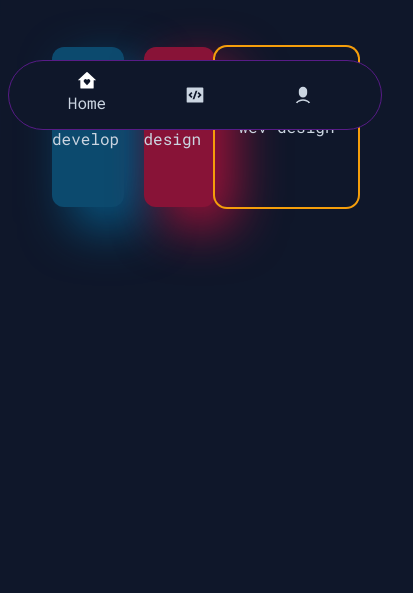
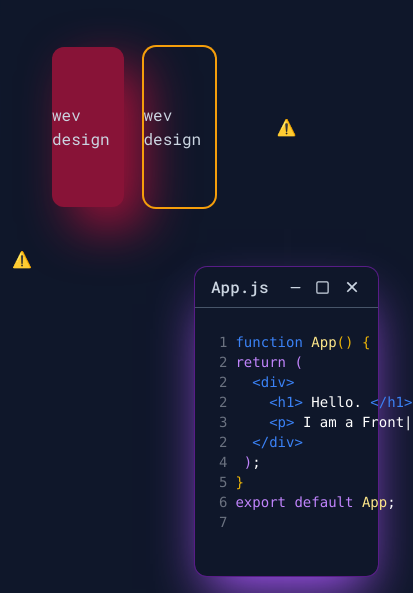
Before and after one commit to AbidHasanPiash/abidhasanNextjs, a Next.js app: page / in a window 390 px wide. Shown: the part 706-1299 px from the top of the page, 413 px wide, since content can reach past the window. Before the commit the page ends 1084 px from the top, so only its background shows below. Built offline with nearby package versions, Linux system fonts and the light colour scheme; no server answers.

Commit message:
remove old nav bar

```diff
--- a/components/Layout.jsx
+++ b/components/Layout.jsx
@@ -1,6 +1,4 @@
-import Navbar from "./Navbar"
 import NavMenu from "./NavMenu";
-import NavbarM from "./NavbarM"
 import { useRouter } from "next/router";
 
 export default function Layout({ children }) {
@@ -11,7 +9,6 @@ export default function Layout({ children }) {
       <main>
         {children}
       </main>
-      {location.asPath != '/bankofabid' && <NavbarM/>}
     </>
   )
 }
--- a/components/Navbar.jsx
+++ /dev/null
@@ -1,85 +0,0 @@
-import {useState} from "react";
-import { useRouter } from "next/router";
-import Link from "next/link";
-import Image from "next/image";
-import Logo from "../public/image/logo.png";
-
-export default function Navbar() {
-  const navMenuItem = [
-    { title: "Home", link: "/" },
-    { title: "Portfolio", link: "/portfolio" },
-    { title: "About", link: "/about" },
-  ];
-  const location = useRouter();
-  const [isOpen, setIsOpen] = useState(false);
-  const hamburgerLine = `h-1 w-6 my-1 rounded-full bg-white transition ease transform duration-300`;
-  return (
-    <nav className="hidden lg:block fixed top-0 backdrop-blur-sm w-screen h-fit select-none z-50">
-        <div className="flex items-center justify-between max-w-7xl mx-auto py-4 px-6">
-            <div>
-                <Image
-                    src={Logo}
-                    alt="logo"
-                    className="w-8 cursor-pointer"
-                />
-            </div>
-            <ul className={`hidden md:flex items-center justify-center text-xl space-x-5`}>
-                {navMenuItem.map((item, index) => (
-                    <li key={index} className={`px-3 rounded-full ${location.asPath  === item.link ? 'ring-2 ring-purple-500' : 'hover:text-slate-200 hover:scale-105'} duration-200`}>
-                        <Link href={item.link} className='flex space-x-2'>
-                            <p className={`${location.asPath  === item.link ? 'block' : 'scale-0'}`}> ˂  </p>
-                            <p>{item.title}</p>
-                            <p className={`${location.asPath  === item.link ? 'block' : 'scale-0'}`}> /˃ </p>
-                        </Link>
-                    </li>
-                ))}
-            </ul>
-            <button className="md:hidden flex flex-col h-6 w-12 justify-center items-center group" onClick={() => setIsOpen(!isOpen)} >
-                <div className={`${hamburgerLine} ${
-                    isOpen
-                    ? "rotate-45 translate-y-1.5 opacity-50 group-hover:opacity-100 scale-[150%]"
-                    : "opacity-50 group-hover:opacity-100"
-                }`}
-                />
-                <div className={`${hamburgerLine} ${
-                    isOpen
-                    ? "-rotate-45 -translate-y-1.5 opacity-50 group-hover:opacity-100 scale-[150%]"
-                    : "opacity-50 group-hover:opacity-100"
-                }`}
-                />
-            </button>
-            <ul
-                className={`${isOpen
-                    ? 'block fixed top-0 left-0 ease-in-out duration-300'
-                    : 'ease-in-out duration-300 h-screen fixed -left-full'}
-                    md:hidden bg-slate-800 text-xl w-4/6 h-screen border-r border-purple-900 shadow-2xl shadow-purple-800
-                    flex flex-col items-center justify-center space-y-10`}
-            >
-                <div className="flex flex-col items-center justify-center">
-                    <Image src={Logo} alt="logo" className="w-20 cursor-pointer" />
-                    <h1 className="text-sm">Abid Hasan</h1>
-                </div>
-                <div>
-                    {navMenuItem.map((item, index) => (
-                        <li
-                            key={index}
-                            onClick={() =>
-                            setIsOpen(!isOpen)}
-                            className={`${location.asPath  === item.link
-                                ? 'ring-2 ring-purple-500'
-                                : 'hover:text-slate-200 hover:scale-105'}
-                                lg:text-2xl px-3 rounded-full my-10 mx-8`
-                        }>
-                            <Link href={item.link} className='flex space-x-2'>
-                                <p className={`${location.asPath  === item.link ? 'block' : 'hidden'}`}> ˂  </p>
-                                <p>{item.title}</p>
-                                <p className={`${location.asPath  === item.link ? 'block' : 'hidden'}`}> /˃ </p>
-                            </Link>
-                        </li>
-                    ))}
-                </div>
-            </ul>
-      </div>
-    </nav>
-  )
-}
--- a/components/NavbarM.jsx
+++ /dev/null
@@ -1,47 +0,0 @@
-import Link from "next/link";
-import { useRouter } from "next/router";
-import React, { useState } from "react";
-import { RiUser6Fill, RiCodeBoxFill, RiHomeHeartFill } from "react-icons/ri";
-
-export default function NavbarM() {
-  const location = useRouter();
-  const Menus = [
-    { name: "Home", icon: <RiHomeHeartFill />, link: "/" },
-    { name: "Portfolio", icon: <RiCodeBoxFill />, link: "/portfolio" },
-    { name: "About", icon: <RiUser6Fill />, link: "/about" },
-  ];
-  const [active, setActive] = useState(location.asPath);
-  return (
-    <div className="z-50 lg:hidden fixed left-0 right-0 bottom-0 bg-slate-900 border border-purple-900 px-6 m-2 rounded-full">
-      <ul className="flex items-center justify-between">
-        {Menus.map((menu, i) => (
-          <li key={i} className="w-screen">
-            <Link href={menu.link}>
-              <div
-                className=" flex items-center justify-center flex-col text-center pt-6"
-                onClick={() => setActive(menu.link)}
-              >
-                <span
-                  className={`text-xl cursor-pointer duration-300 ${
-                    menu.link === active && "-mt-7 bg-transparent shadow-2xl shadow-purple-500 text-white"
-                  }`}
-                >
-                  <i className="bg-white">{menu.icon}</i>
-                </span>
-                <span
-                  className={` ${
-                    active === menu.link
-                      ? "scale-100 duration-300"
-                      : "scale-0"
-                  }`}
-                >
-                  {menu.name}
-                </span>
-              </div>
-            </Link>
-          </li>
-        ))}
-      </ul>
-    </div>
-  );
-}
--- a/pages/index.jsx
+++ b/pages/index.jsx
@@ -4,6 +4,8 @@ import Stamp from "@/components/common/Stamp";
 import BtnTwoSideGlow from "@/components/common/BtnTwoSideGlow";
 import BtnCornerGlow from "@/components/common/BtnCornerGlow";
 import profile from "../public//image/profile.png";
+import { Player, Controls } from '@lottiefiles/react-lottie-player';
+import TextWithColor from "@/components/TextWithColor";
 export default function Home() {
   return (
     <>
@@ -63,14 +65,22 @@ export default function Home() {
           </div>
         </div>
         <div className="grid grid-cols-4 space-x-5 p-10">
-          <div className="col-span-1 w-full h-40 flex items-center justify-center bg-sky-900 rounded-xl shadow-5xl shadow-sky-800">
-            web develop
-          </div>
           <div className="col-span-1 w-full h-40 flex items-center justify-center bg-rose-900 rounded-xl shadow-5xl shadow-rose-800">
             wev design
           </div>
-          <div className="col-span-2 w-full h-40 flex items-center justify-center ring-amber-500 ring-2 rounded-xl">
+          <div className="col-span-1 w-full h-40 flex items-center justify-center ring-amber-500 ring-2 rounded-xl">
             wev design
+          </div>
+          <div className="col-span-2 w-full h-40 flex items-center justify-center">
+            <Player autoplay loop src="https://assets5.lottiefiles.com/packages/lf20_w51pcehl.json" style={{ height: '400px', width: '400px' }}/>
+          </div>
+        </div>
+        <div className="grid grid-cols-2">
+          <div className="col-span-1">
+            <Player autoplay loop src="https://assets5.lottiefiles.com/packages/lf20_w51pcehl.json" style={{ height: '400px', width: '400px' }}/>
+          </div>
+          <div className="col-span-1">
+            <TextWithColor/>
           </div>
         </div>
       </div>
```
